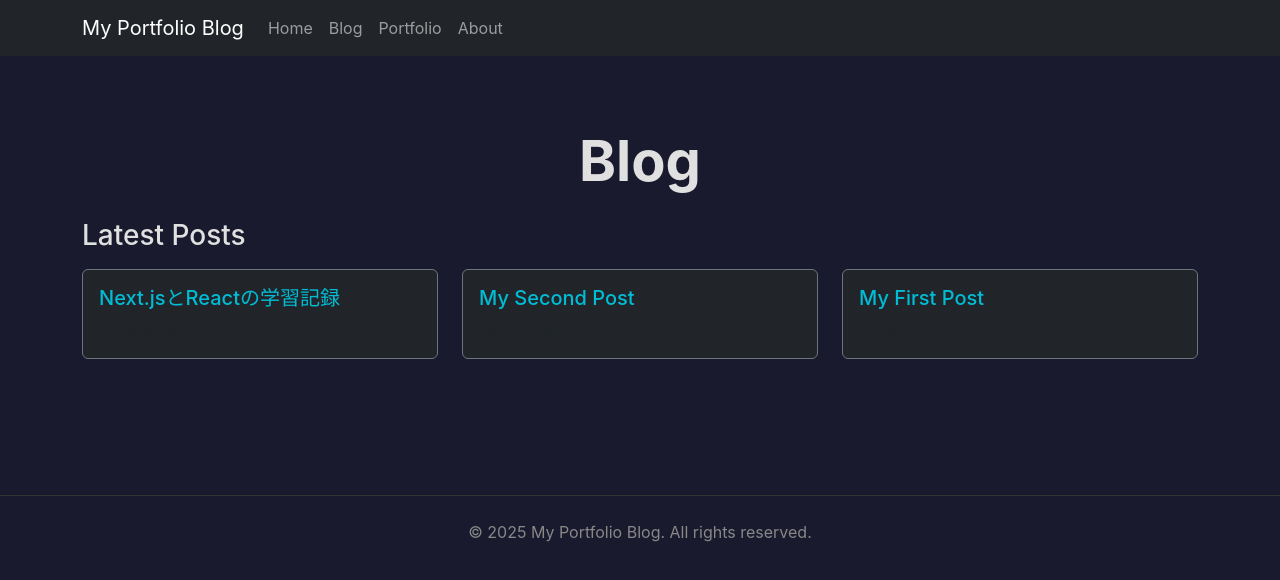
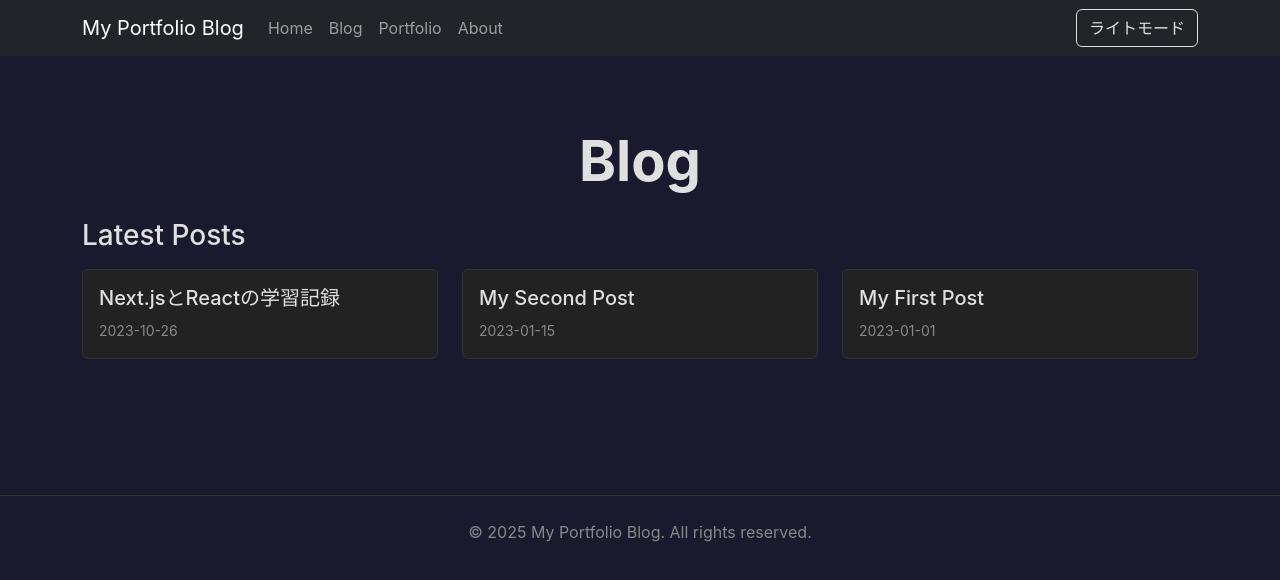
Before and after one commit to gg117e/my-portfolio-blog, a Next.js app: page /blog in a window 1280 px wide. Shown: the top 580 px of the page. Built offline with nearby package versions, Linux system fonts and the light colour scheme.

Commit message:
feat: ダークモード追加

```diff
--- a/components/Layout.js
+++ b/components/Layout.js
@@ -1,7 +1,28 @@
 import Navbar from './Navbar'
 import Head from 'next/head'
+import { useState, useEffect } from 'react'
 
 const Layout = ({ children }) => {
+  const [theme, setTheme] = useState('dark') // Default to dark
+
+  useEffect(() => {
+    // Load theme from localStorage on mount
+    const savedTheme = localStorage.getItem('theme')
+    if (savedTheme) {
+      setTheme(savedTheme)
+    }
+  }, [])
+
+  useEffect(() => {
+    // Apply theme to html tag and save to localStorage
+    document.documentElement.setAttribute('data-theme', theme)
+    localStorage.setItem('theme', theme)
+  }, [theme])
+
+  const toggleTheme = () => {
+    setTheme((prevTheme) => (prevTheme === 'dark' ? 'light' : 'dark'))
+  }
+
   return (
     <>
       <Head>
@@ -9,11 +30,11 @@ const Layout = ({ children }) => {
         <meta name="description" content="A portfolio and blog site showcasing my projects and learning journey." />
         <link rel="icon" href="/favicon.ico" />
       </Head>
-      <Navbar />
+      <Navbar theme={theme} toggleTheme={toggleTheme} />
       <main className="container mt-4">
         {children}
       </main>
-      <footer className="text-center py-4 mt-5" style={{ borderTop: '1px solid #333', color: '#888' }}>
+      <footer className="text-center py-4 mt-5" style={{ borderTop: '1px solid var(--border-color)', color: 'var(--text-muted-color)' }}>
         <p>&copy; {new Date().getFullYear()} My Portfolio Blog. All rights reserved.</p>
       </footer>
     </>
--- a/components/Navbar.js
+++ b/components/Navbar.js
@@ -1,9 +1,9 @@
-import { Navbar, Nav, Container } from 'react-bootstrap'
+import { Navbar, Nav, Container, Button } from 'react-bootstrap'
 import Link from 'next/link'
 
-const MyNavbar = () => {
+const MyNavbar = ({ theme, toggleTheme }) => {
   return (
-    <Navbar bg="dark" variant="dark" expand="lg">
+    <Navbar bg={theme === 'dark' ? 'dark' : 'light'} variant={theme} expand="lg">
       <Container>
         <Navbar.Brand as={Link} href="/">My Portfolio Blog</Navbar.Brand>
         <Navbar.Toggle aria-controls="basic-navbar-nav" />
@@ -14,6 +14,9 @@ const MyNavbar = () => {
             <Nav.Link as={Link} href="/portfolio">Portfolio</Nav.Link>
             <Nav.Link as={Link} href="/about">About</Nav.Link>
           </Nav>
+          <Button variant={theme === 'dark' ? 'outline-light' : 'outline-dark'} onClick={toggleTheme}>
+            {theme === 'dark' ? 'ライトモード' : 'ダークモード'}
+          </Button>
         </Navbar.Collapse>
       </Container>
     </Navbar>
--- a/styles/globals.css
+++ b/styles/globals.css
@@ -1,21 +1,62 @@
+:root {
+  --background-color-dark: #1a1a2e;
+  --text-color-dark: #e0e0e0;
+  --accent-color-dark: #00bcd4;
+  --accent-hover-color-dark: #00e5ff;
+  --card-bg-dark: #222;
+  --card-border-dark: #333;
+  --text-muted-dark: #888;
+
+  --background-color-light: #f0f2f5;
+  --text-color-light: #333;
+  --accent-color-light: #007bff;
+  --accent-hover-color-light: #0056b3;
+  --card-bg-light: #fff;
+  --card-border-light: #ddd;
+  --text-muted-light: #6c757d;
+}
+
+html[data-theme='dark'] {
+  --background-color: var(--background-color-dark);
+  --text-color: var(--text-color-dark);
+  --accent-color: var(--accent-color-dark);
+  --accent-hover-color: var(--accent-hover-color-dark);
+  --card-bg: var(--card-bg-dark);
+  --card-border: var(--card-border-dark);
+  --border-color: var(--card-border-dark);
+  --text-muted-color: var(--text-muted-dark);
+}
+
+html[data-theme='light'] {
+  --background-color: var(--background-color-light);
+  --text-color: var(--text-color-light);
+  --accent-color: var(--accent-color-light);
+  --accent-hover-color: var(--accent-hover-color-light);
+  --card-bg: var(--card-bg-light);
+  --card-border: var(--card-border-light);
+  --border-color: var(--card-border-light);
+  --text-muted-color: var(--text-muted-light);
+}
+
 html,
 body {
   padding: 0;
   margin: 0;
-  background-color: #1a1a2e; /* Dark background */
-  color: #e0e0e0; /* Light text */
+  background-color: var(--background-color);
+  color: var(--text-color);
   font-family: 'Inter', -apple-system, BlinkMacSystemFont, Segoe UI, Roboto, Oxygen,
     Ubuntu, Cantarell, Fira Sans, Droid Sans, Helvetica Neue, sans-serif;
+  transition: background-color 0.3s ease, color 0.3s ease;
 }
 
 a {
-  color: #00bcd4; /* Accent color for links */
+  color: var(--accent-color);
   text-decoration: none;
   transition: color 0.3s ease; /* Smooth transition for hover */
 }
 
 a:hover {
-  color: #00e5ff; /* Lighter accent on hover */
+  color: var(--accent-hover-color);
 }
 
 * {
@@ -24,7 +65,7 @@ a:hover {
 
 /* Blog Content Styling */
 .blog-content h1, .blog-content h2, .blog-content h3, .blog-content h4, .blog-content h5, .blog-content h6 {
-  color: #00bcd4; /* Accent color for headings */
+  color: var(--accent-color); /* Accent color for headings */
   margin-top: 1.5em;
   margin-bottom: 0.8em;
 }
@@ -44,16 +85,16 @@ a:hover {
 }
 
 .blog-content code {
-  background-color: #333;
-  color: #e0e0e0;
+  background-color: var(--card-border);
+  color: var(--text-color);
   padding: 0.2em 0.4em;
   border-radius: 3px;
   font-family: 'Fira Code', 'Roboto Mono', monospace;
 }
 
 .blog-content pre {
-  background-color: #222;
-  color: #e0e0e0;
+  background-color: var(--card-bg);
+  color: var(--text-color);
   padding: 1em;
   border-radius: 5px;
   overflow-x: auto;
@@ -74,3 +115,38 @@ a:hover {
   margin: 1em auto;
   border-radius: 5px;
 }
+
+/* Card styling for theme */
+.card {
+  background-color: var(--card-bg) !important;
+  color: var(--text-color) !important;
+  border-color: var(--card-border) !important;
+}
+
+.card-title a {
+  color: var(--text-color) !important; /* Ensure card titles are readable */
+}
+
+.card-text small {
+  color: var(--text-muted-color) !important;
+}
+
+.btn-outline-info {
+  color: var(--accent-color) !important;
+  border-color: var(--accent-color) !important;
+}
+
+.btn-outline-info:hover {
+  background-color: var(--accent-color) !important;
+  color: var(--background-color) !important;
+}
+
+.btn-outline-light {
+  color: var(--text-color) !important;
+  border-color: var(--text-color) !important;
+}
+
+.btn-outline-light:hover {
+  background-color: var(--text-color) !important;
+  color: var(--background-color) !important;
+}
```
